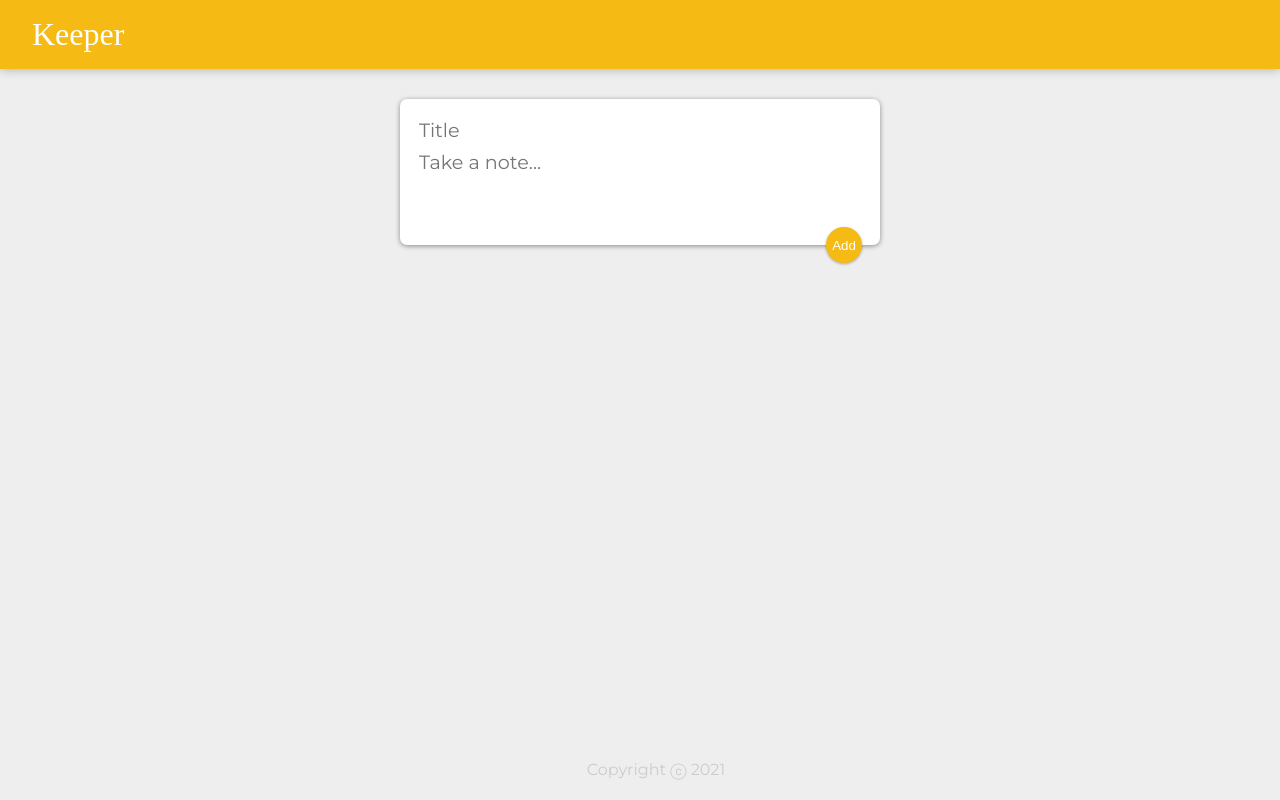
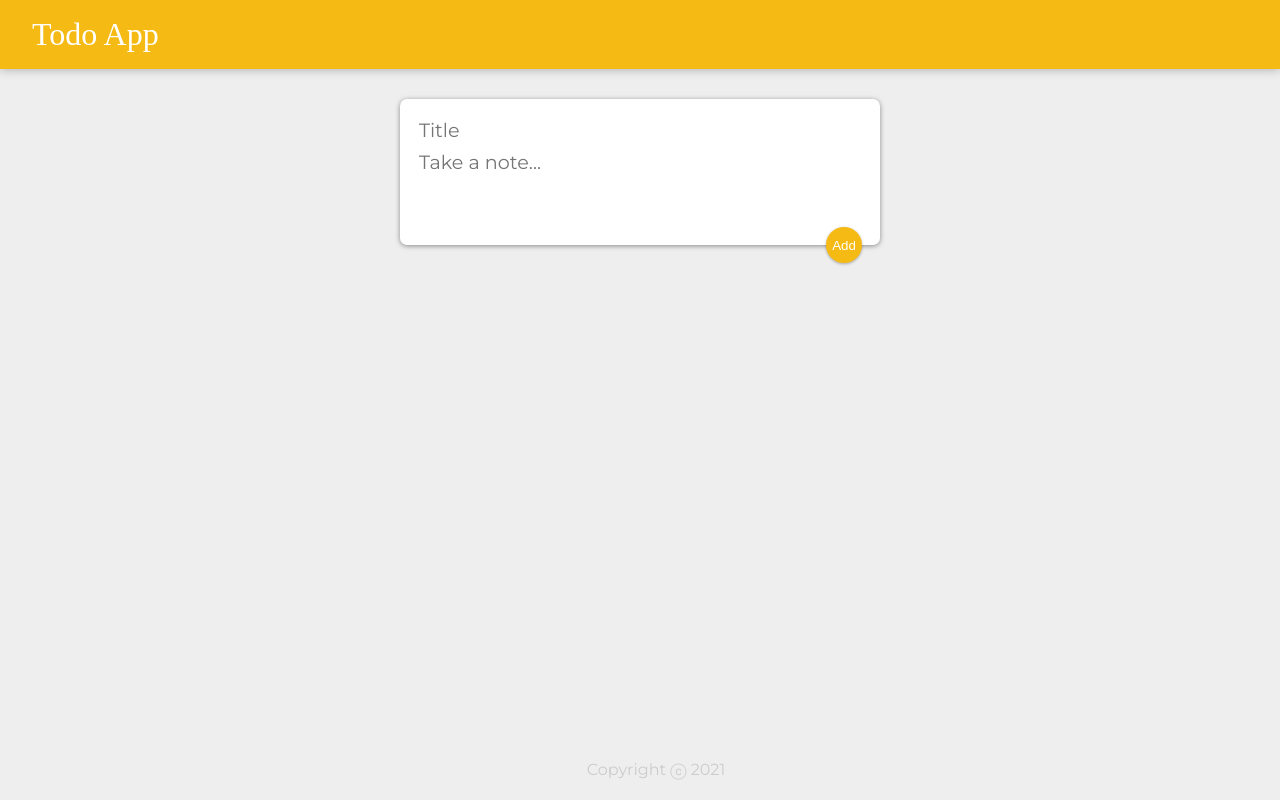
Before and after one commit to KJ-Somaiya-College-of-Engineering/ia2-development-of-cloud-application-1811076_1811078, a React (Create React App) app: page / in a window 1280 px wide. Built offline with nearby package versions, Linux system fonts and the light colour scheme; a web font is replaced by a local one.

Commit message:
Change Header

```diff
--- a/src/components/Header.js
+++ b/src/components/Header.js
@@ -3,7 +3,7 @@ import React from "react";
 function Header() {
   return (
     <header>
-      <h1>Keeper</h1>
+      <h1>Todo App</h1>
     </header>
   );
 }
```
Also changed, not shown: 1 other file (tests, documents, lock files or other folders).
